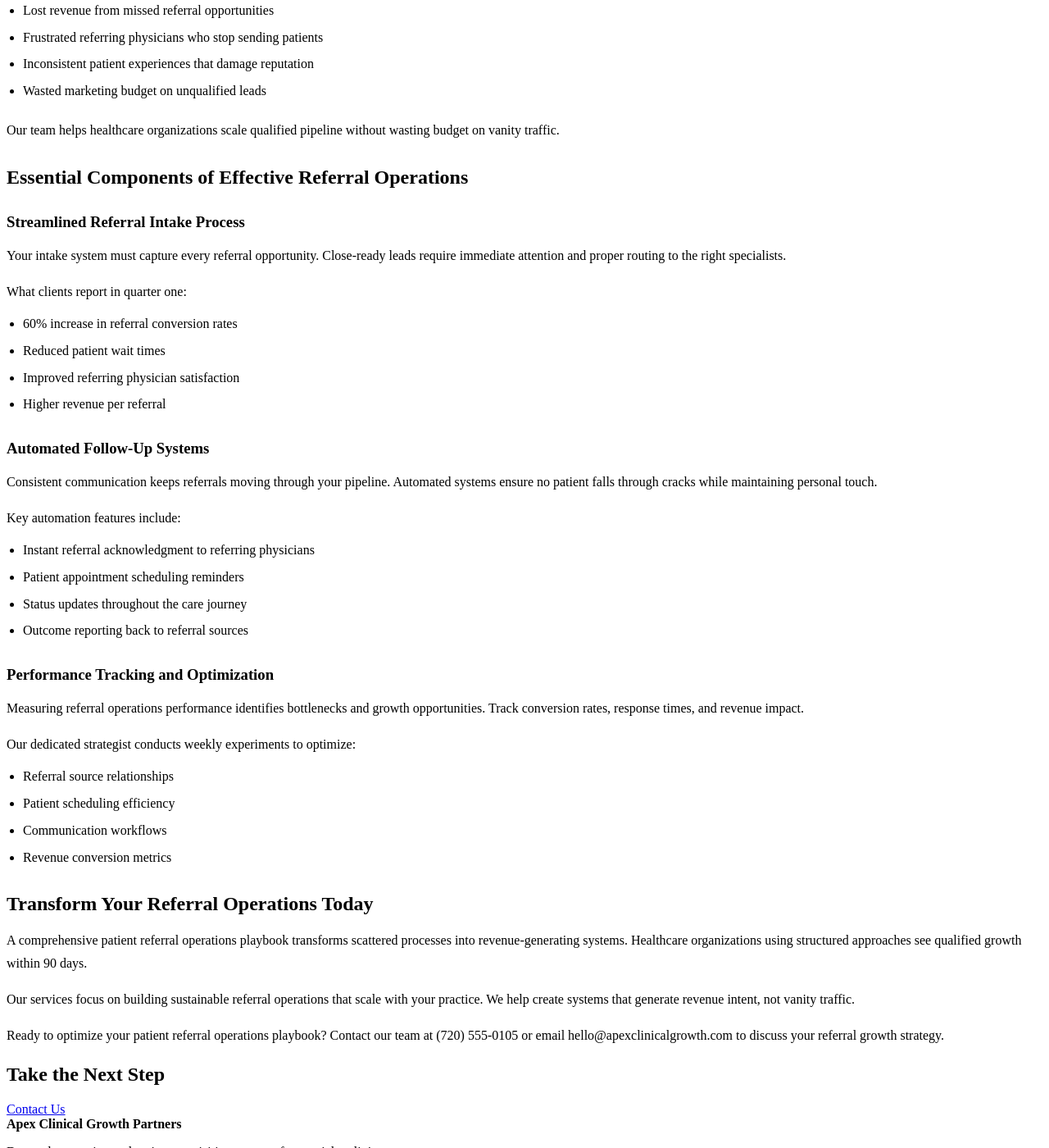
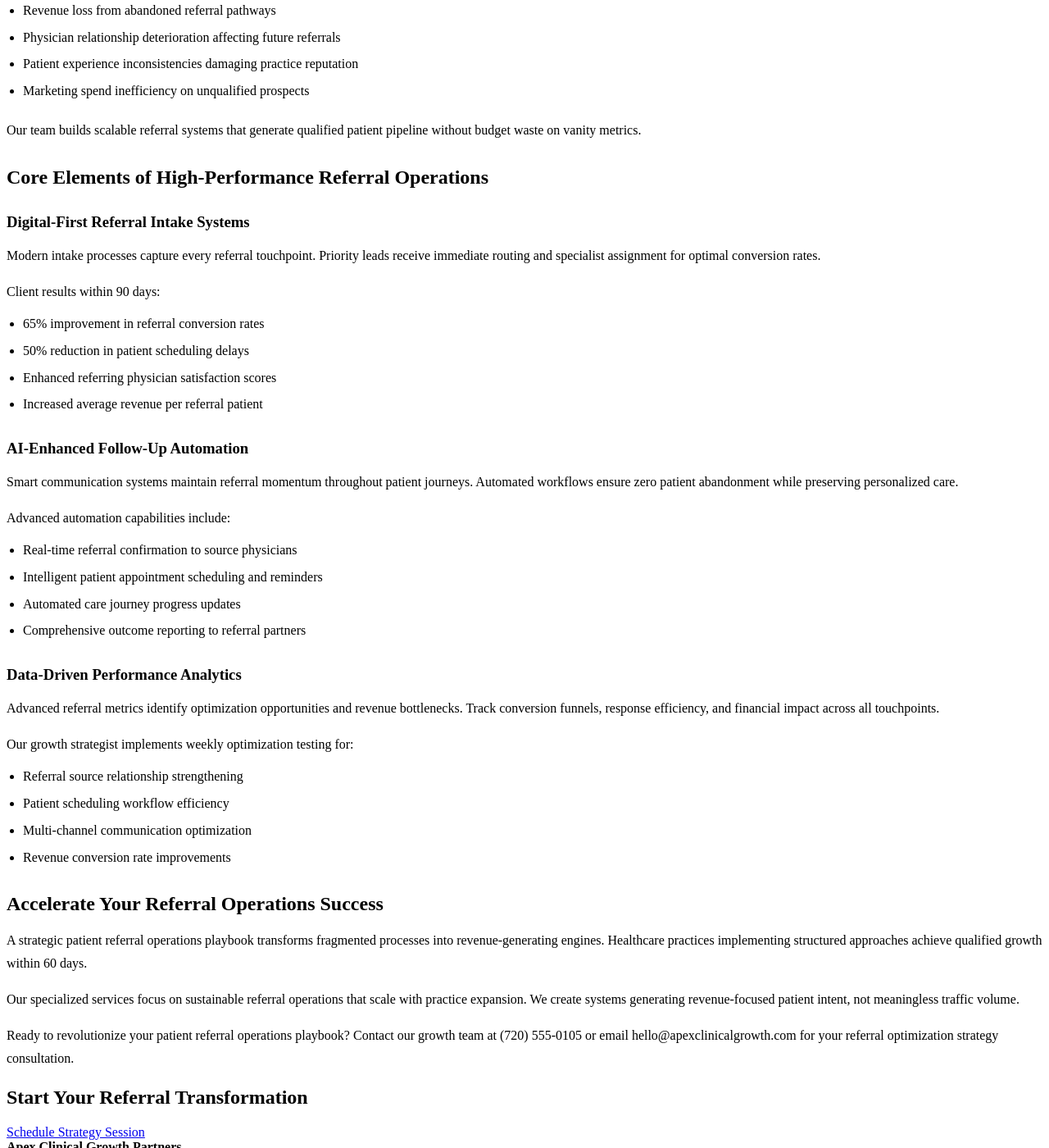
Before and after one commit to prjctlphbt/orbitr-canary-angular-20260228, a Jekyll site: the page angular-referral-ops-playbook-20260228142149.html, which Jekyll copies as it is, in a window 1280 px wide and 1400 px high, scrolled down 361 px. Shown: the whole window at 82% size. Built offline with Jekyll 4.4.1, drawn with Linux system fonts in a browser that asks for light colours; some of the changed text lies outside the part shown.

Commit message:
Refresh and update content: angular-referral-ops-playbook-20260228142149.html

```diff
--- a/angular-referral-ops-playbook-20260228142149.html
+++ b/angular-referral-ops-playbook-20260228142149.html
@@ -95,69 +95,69 @@
 <a href="/services/">Services</a>
 <a href="/blog/insights/">Insights</a>
 <a href="/contact/">Contact</a>
-<a class="cta" href="/contact/">Book Intro Call</a>
+<a class="cta" href="/contact/">Book Strategy Call</a>
 </nav>
 </div>
 </header>
 <main class="page-main">
 <section class="page-hero landing-hero">
 <div class="container">
-<h1>Patient Referral Operations Playbook - Healthcare Growth</h1>
-<a class="cta" href="/services/">Contact Us</a>
+<h1>Patient Referral Operations Playbook 2026 - Healthcare Growth</h1>
+<a class="cta" href="/services/">Get Your Playbook</a>
 </div>
 </section>
 <section class="landing-content">
 <div class="container orbitr-generated-content">
-<h1>Patient Referral Operations Playbook - Healthcare Growth</h1>
-<p>Your patient referral operations playbook determines whether your practice grows or stagnates. Most healthcare organizations lose 40% of referrals due to broken processes and missed follow-ups.</p>
-<p>Orbitr Canary Angular 20260228 serving the Denver, CO community specializes in creating systematic approaches that convert referral intent into revenue growth.</p>
-<h2>Why Your Patient Referral Operations Playbook Matters</h2>
-<p>Referral operations directly impact your bottom line. Without a structured patient referral operations playbook, practices experience:</p>
+<h1>Patient Referral Operations Playbook 2026 - Healthcare Growth</h1>
+<p>Your patient referral operations playbook determines practice success in 2026. Healthcare organizations lose 45% of referrals due to outdated processes and communication gaps.</p>
+<p>Apex Clinical Growth Partners serving Denver, CO specializes in modern referral systems that convert opportunities into measurable revenue growth.</p>
+<h2>Why Your 2026 Patient Referral Operations Playbook Is Critical</h2>
+<p>Referral operations directly impact practice profitability. Without an updated patient referral operations playbook, healthcare organizations face:</p>
 <ul>
-<li>Lost revenue from missed referral opportunities</li>
-<li>Frustrated referring physicians who stop sending patients</li>
-<li>Inconsistent patient experiences that damage reputation</li>
-<li>Wasted marketing budget on unqualified leads</li>
+<li>Revenue loss from abandoned referral pathways</li>
+<li>Physician relationship deterioration affecting future referrals</li>
+<li>Patient experience inconsistencies damaging practice reputation</li>
+<li>Marketing spend inefficiency on unqualified prospects</li>
 </ul>
-<p>Our team helps healthcare organizations scale qualified pipeline without wasting budget on vanity traffic.</p>
-<h2>Essential Components of Effective Referral Operations</h2>
-<h3>Streamlined Referral Intake Process</h3>
-<p>Your intake system must capture every referral opportunity. Close-ready leads require immediate attention and proper routing to the right specialists.</p>
-<p>What clients report in quarter one:
+<p>Our team builds scalable referral systems that generate qualified patient pipeline without budget waste on vanity metrics.</p>
+<h2>Core Elements of High-Performance Referral Operations</h2>
+<h3>Digital-First Referral Intake Systems</h3>
+<p>Modern intake processes capture every referral touchpoint. Priority leads receive immediate routing and specialist assignment for optimal conversion rates.</p>
+<p>Client results within 90 days:
 <ul>
-<li>60% increase in referral conversion rates</li>
-<li>Reduced patient wait times</li>
-<li>Improved referring physician satisfaction</li>
-<li>Higher revenue per referral</li>
+<li>65% improvement in referral conversion rates</li>
+<li>50% reduction in patient scheduling delays</li>
+<li>Enhanced referring physician satisfaction scores</li>
+<li>Increased average revenue per referral patient</li>
 </ul></p>
-<h3>Automated Follow-Up Systems</h3>
-<p>Consistent communication keeps referrals moving through your pipeline. Automated systems ensure no patient falls through cracks while maintaining personal touch.</p>
-<p>Key automation features include:
+<h3>AI-Enhanced Follow-Up Automation</h3>
+<p>Smart communication systems maintain referral momentum throughout patient journeys. Automated workflows ensure zero patient abandonment while preserving personalized care.</p>
+<p>Advanced automation capabilities include:
 <ul>
-<li>Instant referral acknowledgment to referring physicians</li>
-<li>Patient appointment scheduling reminders</li>
-<li>Status updates throughout the care journey</li>
-<li>Outcome reporting back to referral sources</li>
+<li>Real-time referral confirmation to source physicians</li>
+<li>Intelligent patient appointment scheduling and reminders</li>
+<li>Automated care journey progress updates</li>
+<li>Comprehensive outcome reporting to referral partners</li>
 </ul></p>
-<h3>Performance Tracking and Optimization</h3>
-<p>Measuring referral operations performance identifies bottlenecks and growth opportunities. Track conversion rates, response times, and revenue impact.</p>
-<p>Our dedicated strategist conducts weekly experiments to optimize:
+<h3>Data-Driven Performance Analytics</h3>
+<p>Advanced referral metrics identify optimization opportunities and revenue bottlenecks. Track conversion funnels, response efficiency, and financial impact across all touchpoints.</p>
+<p>Our growth strategist implements weekly optimization testing for:
 <ul>
-<li>Referral source relationships</li>
-<li>Patient scheduling efficiency</li>
-<li>Communication workflows</li>
-<li>Revenue conversion metrics</li>
+<li>Referral source relationship strengthening</li>
+<li>Patient scheduling workflow efficiency</li>
+<li>Multi-channel communication optimization</li>
+<li>Revenue conversion rate improvements</li>
 </ul></p>
-<h2>Transform Your Referral Operations Today</h2>
-<p>A comprehensive patient referral operations playbook transforms scattered processes into revenue-generating systems. Healthcare organizations using structured approaches see qualified growth within 90 days.</p>
-<p>Our services focus on building sustainable referral operations that scale with your practice. We help create systems that generate revenue intent, not vanity traffic.</p>
-<p>Ready to optimize your patient referral operations playbook? Contact our team at (720) 555-0105 or email hello@apexclinicalgrowth.com to discuss your referral growth strategy.</p>
+<h2>Accelerate Your Referral Operations Success</h2>
+<p>A strategic patient referral operations playbook transforms fragmented processes into revenue-generating engines. Healthcare practices implementing structured approaches achieve qualified growth within 60 days.</p>
+<p>Our specialized services focus on sustainable referral operations that scale with practice expansion. We create systems generating revenue-focused patient intent, not meaningless traffic volume.</p>
+<p>Ready to revolutionize your patient referral operations playbook? Contact our growth team at (720) 555-0105 or email hello@apexclinicalgrowth.com for your referral optimization strategy consultation.</p>
 </div>
 </section>
 <section class="landing-cta">
 <div class="container">
-<h2>Take the Next Step</h2>
-<a class="cta" href="/services/">Contact Us</a>
+<h2>Start Your Referral Transformation</h2>
+<a class="cta" href="/services/">Schedule Strategy Session</a>
 </div>
 </section>
 </main>
```
Also changed, not shown: other parts of angular-referral-ops-playbook-20260228142149.html (+2 -2 lines).
